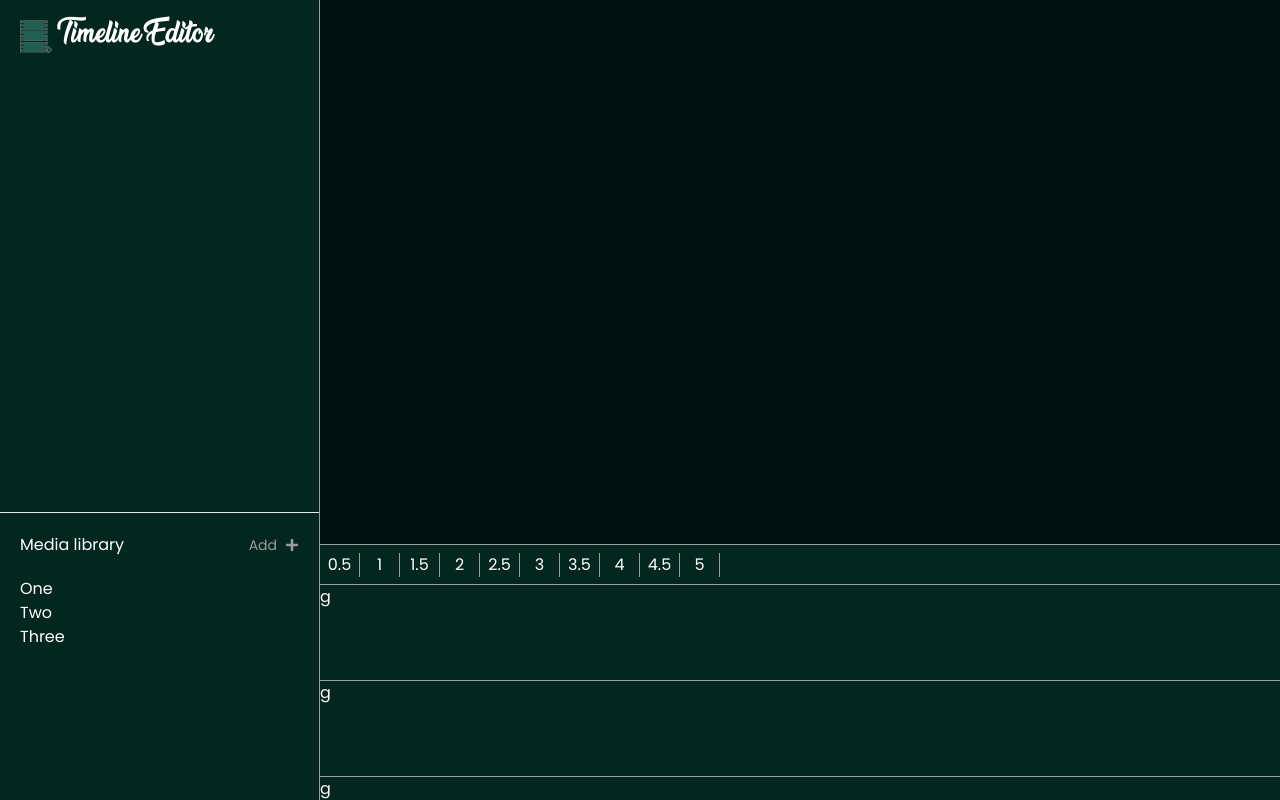
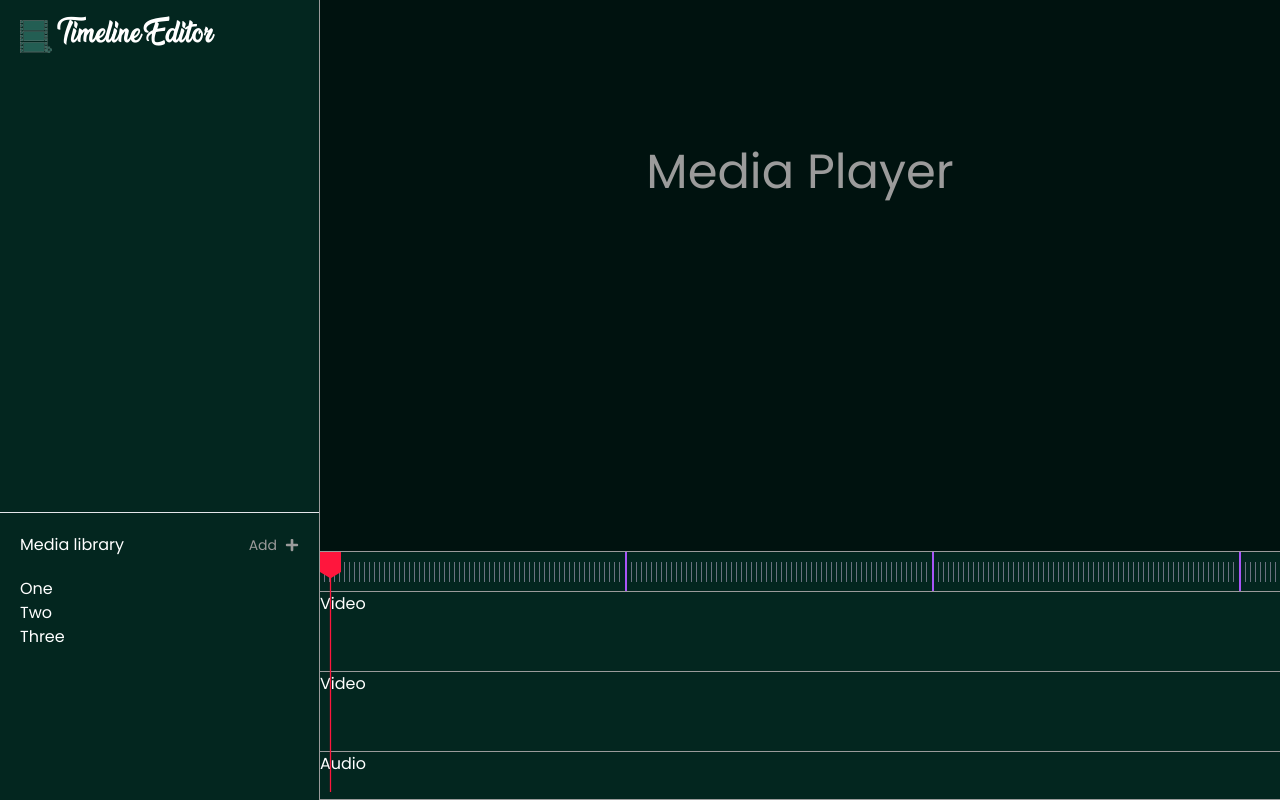
Before and after one commit to tsikatawill/timeline-editor, a React (Vite) app: page /editor in a window 1280 px wide. Built offline with nearby package versions, Linux system fonts and the light colour scheme.

Commit message:
create editor

```diff
--- /dev/null
+++ b/src/components/Calc.ts
@@ -0,0 +1,2 @@
+const minute = "5px * 60 secs";
+const sec = "1";
--- /dev/null
+++ b/src/components/MinuteIndicator.tsx
@@ -0,0 +1,11 @@
+import { SecondIndicator } from "./SecondIndicator";
+
+export const MinuteIndicator = () => {
+  return (
+    <div className="flex-shrink-0 flex items-center pr-[5px] border-purple-500 border-r-2 h-full">
+      {Array.from(Array(60)).map((_sec, idx) => (
+        <SecondIndicator key={idx} />
+      ))}
+    </div>
+  );
+};
--- /dev/null
+++ b/src/components/Pindicator.tsx
@@ -0,0 +1,34 @@
+import { useContext, useEffect, useState } from "react";
+import IndicatorIcon from "../assets/icons/pin 2.svg";
+import { motion, useTransform, useMotionValue } from "framer-motion";
+import {
+  TimelineContext,
+  TimelineContextType,
+  getTlWidth,
+} from "../context/TimelineContext";
+
+export const Pindicator = () => {
+  const { value, updateTimeline } = useContext(
+    TimelineContext
+  ) as TimelineContextType;
+  return (
+    <>
+      <motion.div
+        drag="x"
+        dragElastic={false}
+        onDragStart={(event: MouseEvent) => {
+          //   console.log(event.clientX);
+          updateTimeline({ ...value, currentPosition: event.clientX });
+        }}
+        dragConstraints={{ left: 0, right: getTlWidth(value.duration) }}
+        className="absolute top-0 left-0 h-60 z-10"
+      >
+        <img
+          src={IndicatorIcon}
+          alt="indicator.png"
+          className="h-full pointer-events-none"
+        />
+      </motion.div>
+    </>
+  );
+};
--- /dev/null
+++ b/src/components/SecondIndicator.tsx
@@ -0,0 +1,5 @@
+export const SecondIndicator = () => {
+  return (
+    <div className="w-[5px] flex-shrink-0 border-r-[0.1px] border-gray-500 h-5" />
+  );
+};
--- /dev/null
+++ b/src/components/Timeline.tsx
@@ -0,0 +1,17 @@
+import { MinuteIndicator } from "../components";
+
+type TimelineProps = {
+  durationInSecs: number;
+};
+
+export const Timeline: React.FC<TimelineProps> = ({ durationInSecs }) => {
+  const divisions = Math.ceil(durationInSecs / 60);
+
+  return (
+    <div className="sticky top-0 border-b flex items-center border-cs-gray h-10 bg-cs-primary-green">
+      {Array.from(Array(divisions)).map((_item, idx) => (
+        <MinuteIndicator key={idx} />
+      ))}
+    </div>
+  );
+};
--- a/src/components/index.ts
+++ b/src/components/index.ts
@@ -0,0 +1,4 @@
+export * from "./MinuteIndicator";
+export * from "./Pindicator";
+export * from "./SecondIndicator";
+export * from "./Timeline";
--- /dev/null
+++ b/src/context/TimelineContext.tsx
@@ -0,0 +1,51 @@
+import { createContext, useState } from "react";
+
+export type TimelineValues = {
+  duration: number;
+  initialPosition: number;
+  currentPosition: number;
+  width: number;
+};
+
+export type TimelineContextType = {
+  value: TimelineValues;
+  updateTimeline: (value: TimelineValues) => void;
+};
+
+const defaultTimelineState: TimelineValues = {
+  duration: 200,
+  currentPosition: 0,
+  initialPosition: 0,
+  width: 1220,
+};
+
+export const TimelineContext = createContext<TimelineContextType | null>(null);
+
+type ProviderProps = {
+  children: React.ReactNode;
+};
+
+export const TimelineProvider: React.FC<ProviderProps> = ({ children }) => {
+  const [timelineState, setTimelineState] =
+    useState<TimelineValues>(defaultTimelineState);
+
+  const updateTimeline = (value: TimelineValues) => {
+    return;
+  };
+
+  return (
+    <TimelineContext.Provider
+      value={{
+        value: timelineState,
+        updateTimeline,
+      }}
+    >
+      {children}
+    </TimelineContext.Provider>
+  );
+};
+
+export const getTlWidth = (duration: number): number => {
+  const width = Math.ceil(duration / 60) * 300 + Math.ceil(duration / 60) * 5;
+  return width;
+};
--- a/src/main.tsx
+++ b/src/main.tsx
@@ -4,14 +4,17 @@ import App from "./App.tsx";
 import "./index.css";
 import { BrowserRouter, Route, Routes } from "react-router-dom";
 import { Editor } from "./pages";
+import { TimelineProvider } from "./context/TimelineContext.tsx";
 
 ReactDOM.createRoot(document.getElementById("root") as HTMLElement).render(
   <React.StrictMode>
+    <TimelineProvider>
       <BrowserRouter>
         <Routes>
           <Route path="/" element={<App />} />
           <Route path="/editor" element={<Editor />} />
         </Routes>
       </BrowserRouter>
+    </TimelineProvider>
   </React.StrictMode>
 );
--- a/src/pages/Editor.tsx
+++ b/src/pages/Editor.tsx
@@ -1,8 +1,24 @@
 import { Link } from "react-router-dom";
 import { FaPlus } from "react-icons/fa";
 import Logo from "../assets/icons/Logo icon.svg";
+import { Pindicator, Timeline } from "../components";
+import { useContext, useEffect, useState } from "react";
+import {
+  TimelineContext,
+  TimelineContextType,
+} from "../context/TimelineContext";
 
 export function Editor() {
+  const {
+    value: { duration, currentPosition },
+  } = useContext(TimelineContext) as TimelineContextType;
+
+  const [position, setPosition] = useState(currentPosition);
+
+  useEffect(() => {
+    setPosition(currentPosition);
+  }, [currentPosition]);
+
   return (
     <div>
       <div className="flex min-h-screen bg-cs-green-dark text-white">
@@ -37,20 +53,19 @@ export function Editor() {
         </div>
 
         <div className="main flex flex-col flex-1">
-          <div className="h-64 timeline border-t border-cs-gray custom-scrollbar w-[calc(100vw-20rem)] bg-cs-primary-green max-w-full mt-auto overflow-x-scroll">
-            <div className="time sticky top-0 border-b flex items-center border-cs-gray h-10 bg-cs-primary-green">
-              {[0.5, 1, 1.5, 2, 2.5, 3, 3.5, 4, 4.5, 5].map((i, idx) => (
-                <p
-                  key={idx}
-                  className="w-10 border-r border-cs-gray text-center"
-                >
-                  {i}
-                </p>
-              ))}
+          <div className="p-5 text-5xl w-full grid text-cs-gray place-content-center mt-32">
+            Media Player
+          </div>
+
+          <div className="grid relative timeline border-t border-cs-gray custom-scrollbar w-[calc(100vw-20rem)] bg-cs-primary-green max-w-full mt-auto overflow-x-scroll">
+            <Pindicator />
+            <Timeline durationInSecs={duration} />
+
+            <div className="vid-dz h-20 border-b w-full border-cs-gray">
+              Video
             </div>
-            <div className="vid-dz h-24 border-b border-cs-gray">g</div>
-            <div className="vid-dz h-24 border-b border-cs-gray">g</div>
-            <div className="vid-dz h-24 border-b border-cs-gray">g</div>
+            <div className="vid-dz h-20 border-b border-cs-gray">Video</div>
+            <div className="vid-dz h-12 border-b border-cs-gray">Audio</div>
           </div>
         </div>
       </div>
```
Also changed, not shown: src/assets/icons/pin 2.svg (added). Lines whose indentation alone changed are shown as unchanged.
